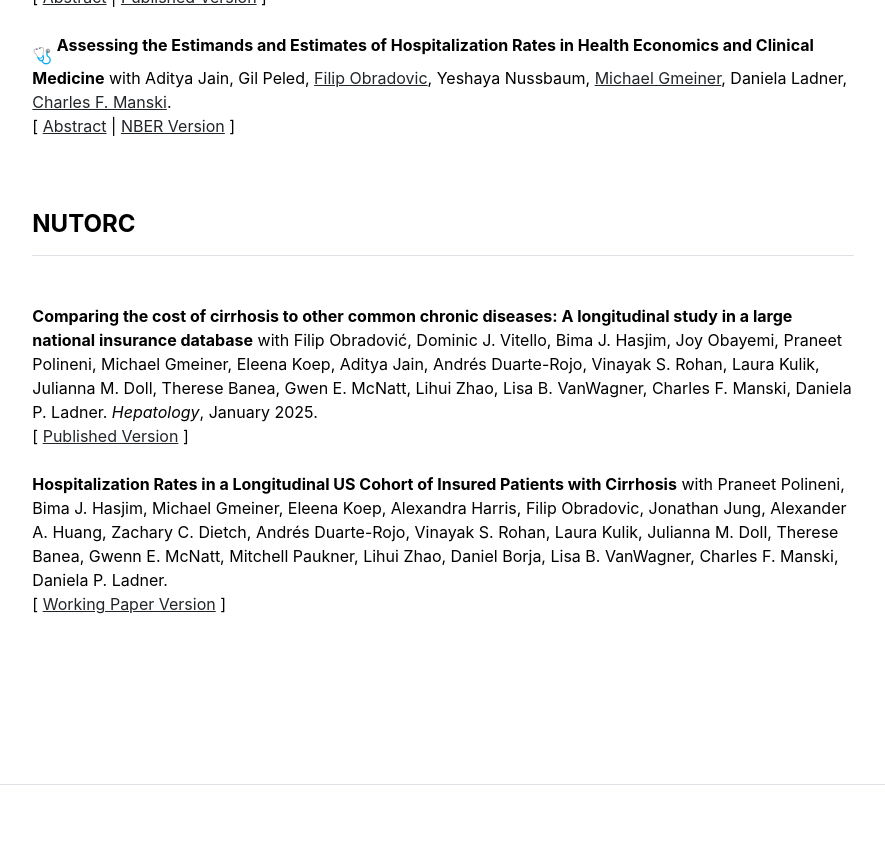
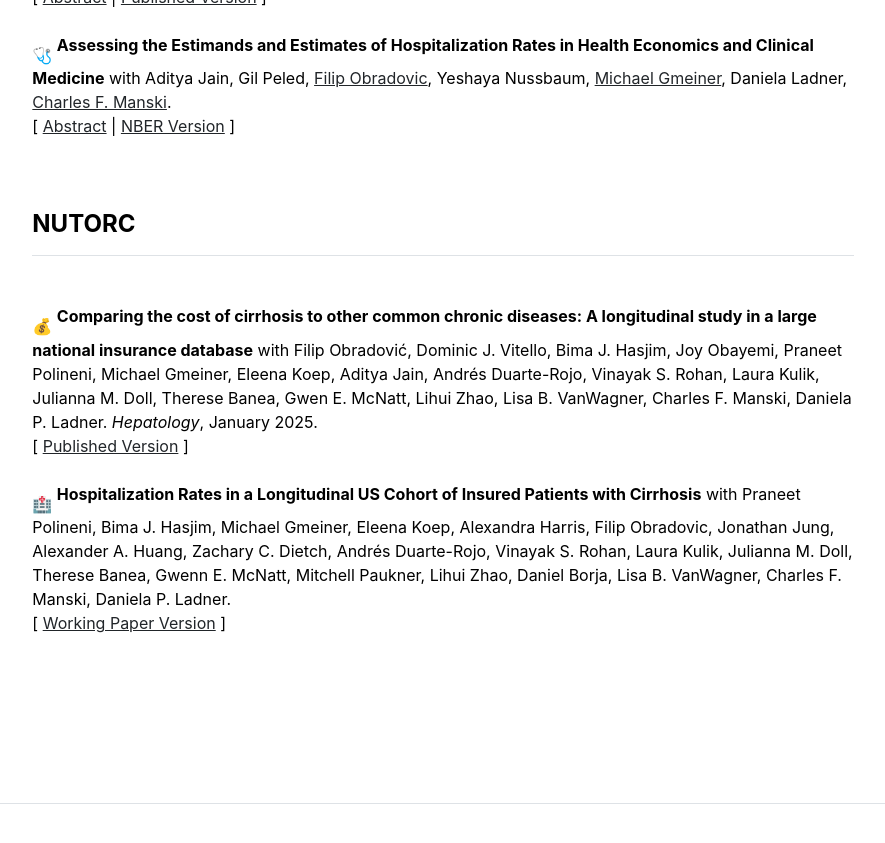
Before and after one commit to fedecrp/fedecrp.github.io, a Jekyll site: the page built from index.md, in a window 1280 px wide and 900 px high, scrolled down 1312 px. Shown: the top 843 px of the window, without its empty margins (197-1082 px from the left). Built offline with Jekyll 4.4.1, drawn with Linux system fonts in a browser that asks for light colours.

Commit message:
Update nutorc.html

```diff
--- a/_includes/nutorc.html
+++ b/_includes/nutorc.html
@@ -6,6 +6,7 @@
       <!-- First NUTORC paper -->
       <li class="mb-4">
         <div>
+          <span class="paper-icon" role="img" aria-label="chart">💰</span>
           <strong>Comparing the cost of cirrhosis to other common chronic diseases: A longitudinal study in a large national insurance database</strong> with Filip Obradović, Dominic J. Vitello, Bima J. Hasjim, Joy Obayemi, Praneet Polineni, Michael Gmeiner, Eleena Koep, Aditya Jain, Andrés Duarte-Rojo, Vinayak S. Rohan, Laura Kulik, Julianna M. Doll, Therese Banea, Gwen E. McNatt, Lihui Zhao, Lisa B. VanWagner, Charles F. Manski, Daniela P. Ladner.
           <em>Hepatology</em>, January 2025.
         </div>
@@ -19,6 +20,7 @@
       <!-- Second NUTORC paper -->
       <li class="mb-4">
         <div>
+          <span class="paper-icon" role="img" aria-label="chart">🏥</span>
           <strong>Hospitalization Rates in a Longitudinal US Cohort of Insured Patients with Cirrhosis</strong> with Praneet Polineni, Bima J. Hasjim, Michael Gmeiner, Eleena Koep, Alexandra Harris, Filip Obradovic, Jonathan Jung, Alexander A. Huang, Zachary C. Dietch, Andrés Duarte-Rojo, Vinayak S. Rohan, Laura Kulik, Julianna M. Doll, Therese Banea, Gwenn E. McNatt, Mitchell Paukner, Lihui Zhao, Daniel Borja, Lisa B. VanWagner, Charles F. Manski, Daniela P. Ladner.
         </div>
         <div>
```
